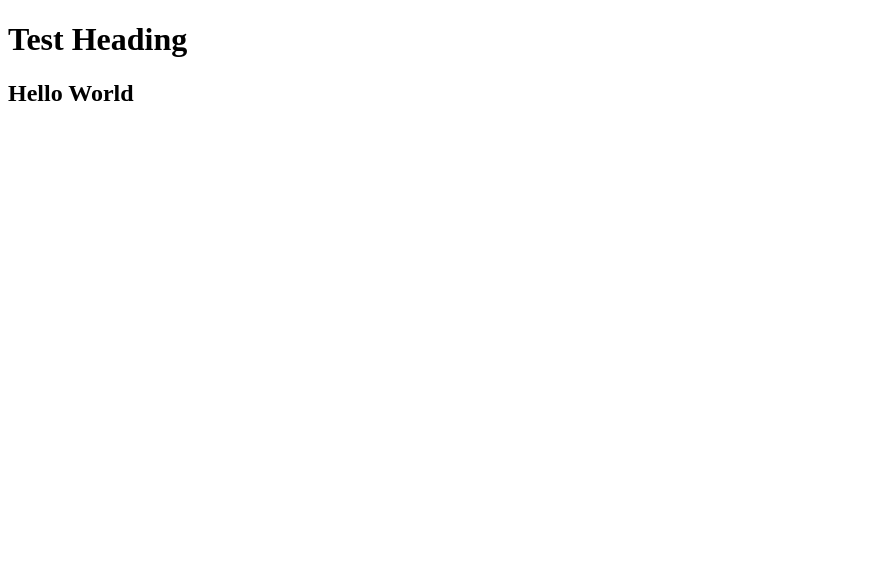
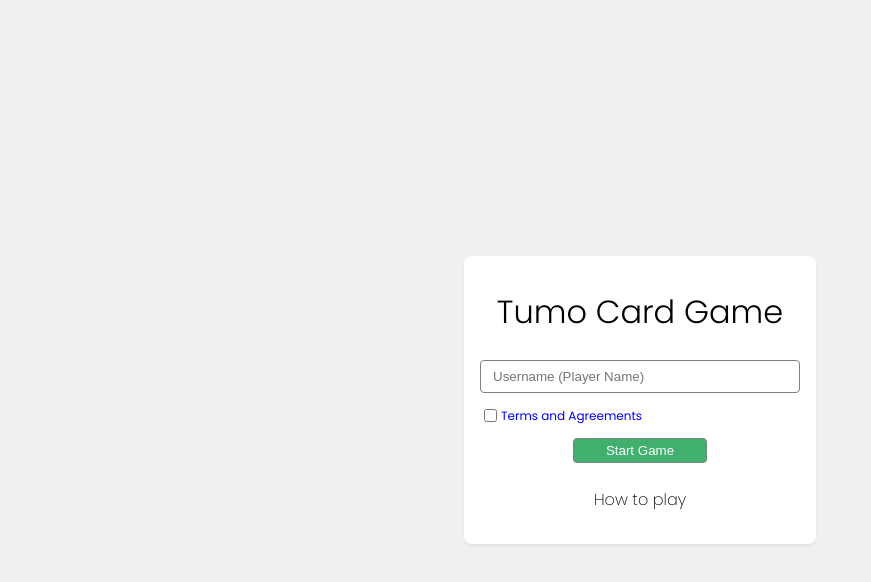
Before and after one commit to ChanathipK/cee32-project-frontend, a website: page public/index.html in a window 1280 px wide. Shown: the whole page, without its empty margins (0-871 px from the left). Drawn offline with Linux system fonts and the light colour scheme.

Commit message:
add login page example

```diff
--- a/public/index.html
+++ b/public/index.html
@@ -4,9 +4,20 @@
     <meta charset="UTF-8">
     <meta name="viewport" content="width=device-width, initial-scale=1.0">
     <title>CEE32 Project Frontend</title>
+    <link rel="stylesheet" href="style.css">
 </head>
 <body>
-    <h1>Test Heading</h1>
-    <h2>Hello World</h2>
+    <main id="home-main">
+        <div id="login-pane">
+            <h1 id="game-name-heading">Tumo Card Game</h1>
+            <form name="login-form" action="./index.html">
+                <input id="username-input" type="text" placeholder="Username (Player Name)" />
+                <label><input id="terms-checkbox" type="checkbox" /><a target="_blank" href="terms-and-agreement.html">Terms and Agreements</a></label>
+                <input id="form-submit-button" type="submit" value="Start Game" />
+            </form>
+            <a target="_blank" href="./howtoplay.html">How to play</a>
+        </div>
+    </main>
+    <script type="module" src="app.js"></script>
 </body>
 </html>
--- a/public/style.css
+++ b/public/style.css
@@ -0,0 +1,131 @@
+/* Import Fonts */
+
+/* font-family: "Poppins", sans-serif; */
+@import url('https://fonts.googleapis.com/css2?family=Poppins:ital,wght@0,100;0,200;0,300;0,400;0,500;0,600;0,700;0,800;0,900;1,100;1,200;1,300;1,400;1,500;1,600;1,700;1,800;1,900&display=swap');
+
+/* Global Adjustment */
+
+body {
+    margin: 0;
+    padding: 0;
+}
+
+* {
+    margin: 0;
+    padding: 0;
+    box-sizing: border-box;
+}
+
+a {
+    text-decoration: none;
+    color: inherit;
+}
+
+/* Home Page (before playing) */
+
+#home-main {
+    background: rgba(240, 240, 240, 1);
+    width: 100%;
+    min-height: 100vh;
+    padding: 1rem 0;
+    display: flex;
+    justify-content: center;
+    align-items: center;
+    overflow-x: hidden;
+    overflow-y: auto;
+}
+
+#login-pane {
+    background-color: white;
+    filter: drop-shadow(0 2px 1px rgba(0,0,0,0.05));
+    transition: 0.2s;
+    border-radius: 0.5rem;
+    display: flex;
+    flex-direction: column;
+    align-items: center;
+    height: 18rem;
+    width: 20rem;
+}
+
+#login-pane:hover {
+    filter: drop-shadow(0 2px 3px rgba(0,0,0,0.05));
+}
+
+@media (min-width: 368px) {
+    #login-pane {
+        width: 22rem;
+    }
+}
+
+#game-name-heading {
+    font-family: "Poppins", sans-serif;
+    font-weight: 300;
+    margin-top: 2rem;
+    /* Add sliding underline effect */
+    text-decoration: none;
+    background-image: linear-gradient(#5BBCFF, #FFD1E3);
+    background-size: 0% 0.15rem;
+    background-position-y: 100%;
+    background-position-x: 0%;
+    background-repeat: no-repeat;
+    transition: background-size 0.2s ease-in-out;
+}
+
+#game-name-heading:hover {
+    background-size: 100% 0.15rem;
+    cursor: pointer;
+}
+
+form[name="login-form"] {
+    width: 100%;
+    height: 60%;
+    display: flex;
+    flex-direction: column;
+    padding: 1.5rem 1rem;
+    align-items: center;
+    justify-content: space-between;
+}
+
+form[name="login-form"] > *:not(input[type="submit"]) {
+    width: 100%;
+}
+
+#username-input {
+    padding: 0.5rem 0.75rem;
+    outline: none;
+    border-radius: 0.25rem;
+    border: 1px solid gray;
+}
+
+form[name="login-form"] > label {
+    display: flex;
+    align-items: center;
+    color: blue;
+    font-family: "Poppins", sans-serif;
+    font-size: 0.75rem;
+    padding: 0 0.25rem;
+}
+
+#terms-checkbox {
+    margin-right: 0.25rem;
+}
+
+#form-submit-button {
+    padding: 0.25rem 2rem;
+    border-radius: 0.25rem;
+    border: 1px solid gray;
+    color: white;
+    background-color: #41B06E;
+    transition: background-color 0.2s ease-in-out;
+}
+
+#form-submit-button:hover {
+    background-color: #289353;
+    cursor: pointer;
+}
+
+#login-pane > a:last-child {
+    font-family: "Poppins", sans-serif;
+    font-weight: 200;
+    margin-bottom: 2rem;
+}
```
Also changed, not shown: public/howtoplay.html (added, +11 -0 lines), public/terms-and-agreement.html (added, +11 -0 lines).
